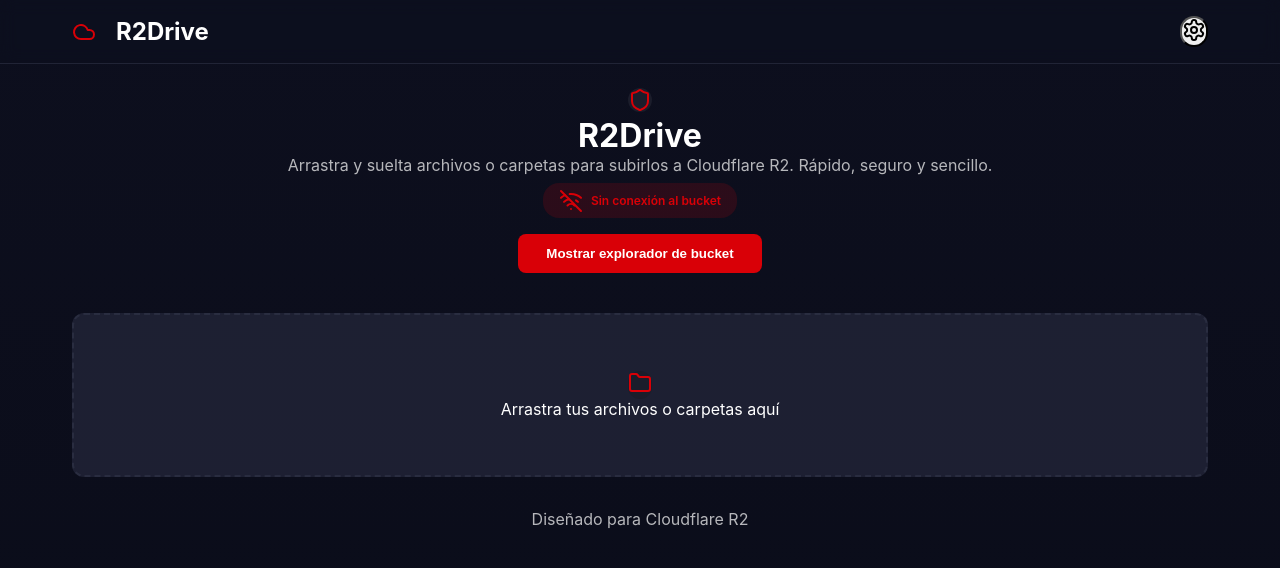
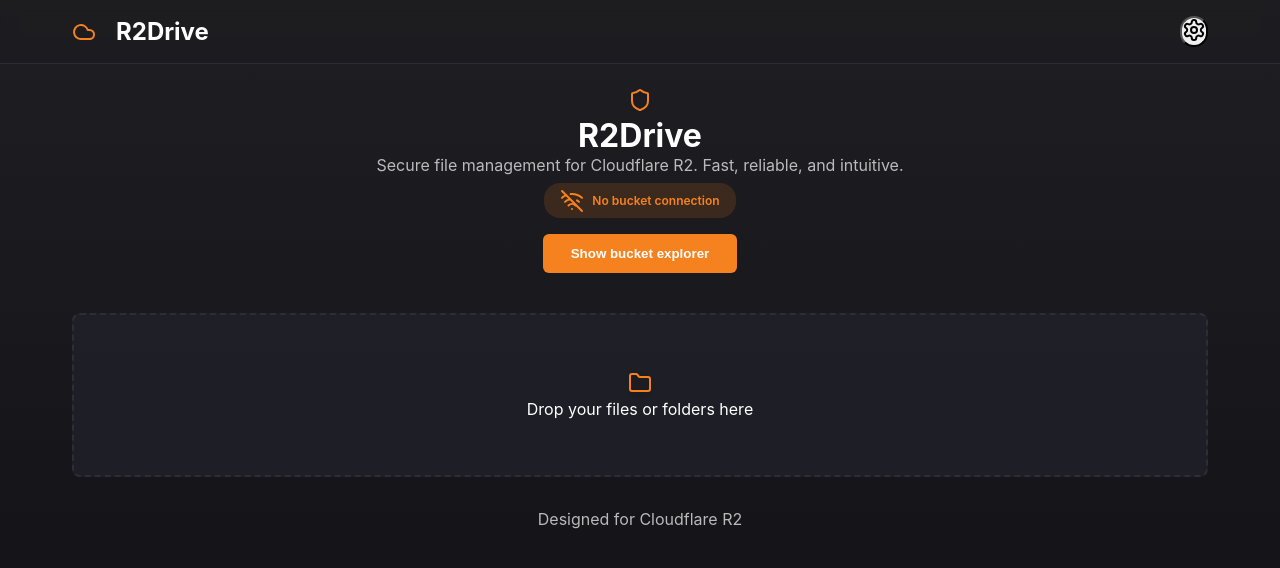
Before and after one commit to falgom4/R2Drive, a Next.js app: page / in a window 1280 px wide. Shown: the top 568 px of the page. Built offline with nearby package versions, Linux system fonts and the light colour scheme; no server answers.

Commit message:
Updated UI with Cloudflare colors and a more professional design

```diff
--- a/app/globals.css
+++ b/app/globals.css
@@ -4,21 +4,22 @@
 
 :root {
   --foreground-rgb: 255, 255, 255;
-  --background-start-rgb: 13, 15, 30;
-  --background-end-rgb: 10, 12, 25;
+  --background-start-rgb: 30, 30, 35;
+  --background-end-rgb: 15, 15, 20;
 
-  /* Paleta de colores de MEGA */
-  --mega-primary: #d90007;
-  --mega-primary-hover: #c00007;
-  --mega-secondary: #1b1d2b;
-  --mega-bg-dark: #0d0f1e;
-  --mega-bg-darker: #0a0c19;
-  --mega-surface: rgba(37, 40, 61, 0.7);
-  --mega-surface-hover: rgba(47, 50, 71, 0.85);
-  --mega-border: rgba(55, 58, 79, 0.5);
-  --mega-text-primary: rgba(255, 255, 255, 0.9);
-  --mega-text-secondary: rgba(255, 255, 255, 0.7);
-  --mega-text-disabled: rgba(255, 255, 255, 0.4);
+  /* Paleta de colores de Cloudflare */
+  --cf-orange: #f6821f;
+  --cf-orange-dark: #e67e22;
+  --cf-blue: #2c7cb0;
+  --cf-blue-dark: #0051c3;
+  --cf-bg-dark: #1d1d21;
+  --cf-bg-darker: #13131a;
+  --cf-surface: rgba(35, 35, 45, 0.7);
+  --cf-surface-hover: rgba(45, 45, 55, 0.85);
+  --cf-border: rgba(60, 60, 75, 0.5);
+  --cf-text-primary: rgba(255, 255, 255, 0.9);
+  --cf-text-secondary: rgba(255, 255, 255, 0.7);
+  --cf-text-disabled: rgba(255, 255, 255, 0.4);
 }
 
 * {
@@ -49,38 +50,38 @@
   text-decoration: none;
 }
 
-/* Componentes estilizados tipo MEGA */
-.mega-container {
+/* Componentes estilizados tipo Cloudflare */
+.cf-container {
   max-width: 1200px;
   margin: 0 auto;
   padding: 0 2rem;
 }
 
-.mega-card {
-  background-color: var(--mega-secondary);
-  border-radius: 0.75rem;
-  border: 1px solid var(--mega-border);
-  box-shadow: 0 10px 30px rgba(0, 0, 0, 0.25);
+.cf-card {
+  background-color: var(--cf-bg-dark);
+  border-radius: 0.5rem;
+  border: 1px solid var(--cf-border);
+  box-shadow: 0 6px 16px rgba(0, 0, 0, 0.2);
   overflow: hidden;
   margin: 1.5rem 0;
 }
 
-.mega-glass-card {
-  background-color: var(--mega-surface);
+.cf-glass-card {
+  background-color: var(--cf-surface);
   backdrop-filter: blur(12px);
-  border-radius: 0.75rem;
-  border: 1px solid var(--mega-border);
-  box-shadow: 0 10px 30px rgba(0, 0, 0, 0.25);
+  border-radius: 0.5rem;
+  border: 1px solid var(--cf-border);
+  box-shadow: 0 6px 16px rgba(0, 0, 0, 0.2);
   overflow: hidden;
   margin: 1.5rem 0;
 }
 
-.mega-button {
-  background-color: var(--mega-primary);
+.cf-button-primary {
+  background-color: var(--cf-orange);
   color: white;
   font-weight: 600;
   padding: 0.75rem 1.75rem;
-  border-radius: 0.5rem;
+  border-radius: 0.375rem;
   display: inline-flex;
   align-items: center;
   justify-content: center;
@@ -91,51 +92,71 @@
   gap: 0.5rem;
 }
 
-.mega-button:hover {
-  background-color: var(--mega-primary-hover);
+.cf-button-primary:hover {
+  background-color: var(--cf-orange-dark);
 }
 
-.mega-button-secondary {
-  background-color: var(--mega-surface);
-  color: var(--mega-text-primary);
+.cf-button-secondary {
+  background-color: var(--cf-surface);
+  color: var(--cf-text-primary);
   font-weight: 500;
   padding: 0.75rem 1.75rem;
-  border-radius: 0.5rem;
+  border-radius: 0.375rem;
   display: inline-flex;
   align-items: center;
   justify-content: center;
   cursor: pointer;
   transition: background-color 0.2s ease;
-  border: 1px solid var(--mega-border);
+  border: 1px solid var(--cf-border);
   margin: 0.5rem;
   gap: 0.5rem;
 }
 
-.mega-button-secondary:hover {
-  background-color: var(--mega-surface-hover);
+.cf-button-secondary:hover {
+  background-color: var(--cf-surface-hover);
 }
 
-.mega-input {
-  background-color: var(--mega-surface);
-  border: 1px solid var(--mega-border);
-  border-radius: 0.5rem;
+.cf-button-blue {
+  background-color: var(--cf-blue);
+  color: white;
+  font-weight: 600;
+  padding: 0.75rem 1.75rem;
+  border-radius: 0.375rem;
+  display: inline-flex;
+  align-items: center;
+  justify-content: center;
+  cursor: pointer;
+  transition: background-color 0.2s ease;
+  border: none;
+  margin: 0.5rem;
+  gap: 0.5rem;
+}
+
+.cf-button-blue:hover {
+  background-color: var(--cf-blue-dark);
+}
+
+.cf-input {
+  background-color: var(--cf-surface);
+  border: 1px solid var(--cf-border);
+  border-radius: 0.375rem;
   padding: 0.75rem 1rem;
-  color: var(--mega-text-primary);
+  color: var(--cf-text-primary);
   width: 100%;
   transition: border-color 0.2s ease;
   margin: 0.75rem 0;
 }
 
-.mega-input:focus {
+.cf-input:focus {
   outline: none;
-  border-color: var(--mega-primary);
+  border-color: var(--cf-orange);
 }
 
 /* Componentes específicos */
 .drop-zone {
-  background-color: var(--mega-surface);
-  border: 2px dashed var(--mega-border);
-  border-radius: 0.75rem;
+  background-color: var(--cf-surface);
+  border: 2px dashed var(--cf-border);
+  border-radius: 0.5rem;
   padding: 3.5rem 2.5rem;
   text-align: center;
   cursor: pointer;
@@ -144,14 +165,14 @@
 }
 
 .drop-zone:hover {
-  border-color: var(--mega-primary);
-  background-color: var(--mega-surface-hover);
+  border-color: var(--cf-orange);
+  background-color: var(--cf-surface-hover);
 }
 
 .progress-bar {
-  height: 10px;
-  background-color: var(--mega-surface);
-  border-radius: 5px;
+  height: 8px;
+  background-color: var(--cf-surface);
+  border-radius: 4px;
   overflow: hidden;
   width: 100%;
   margin: 1.25rem 0;
@@ -159,29 +180,29 @@
 
 .progress-indicator {
   height: 100%;
-  background-color: var(--mega-primary);
-  border-radius: 5px;
+  background-color: var(--cf-blue);
+  border-radius: 4px;
   transition: width 0.3s ease;
 }
 
-/* Header estilo MEGA */
-.mega-header {
+/* Header estilo Cloudflare */
+.cf-header {
   position: sticky;
   top: 0;
-  background-color: rgba(13, 15, 30, 0.8);
+  background-color: rgba(29, 29, 33, 0.9);
   backdrop-filter: blur(8px);
-  border-bottom: 1px solid var(--mega-border);
+  border-bottom: 1px solid var(--cf-border);
   z-index: 10;
   padding: 1rem 0;
   margin-bottom: 1.5rem;
 }
 
-/* Footer estilo MEGA */
-.mega-footer {
-  background-color: var(--mega-secondary);
+/* Footer estilo Cloudflare */
+.cf-footer {
+  background-color: var(--cf-bg-dark);
   padding: 2.5rem 0;
   text-align: center;
-  color: var(--mega-text-secondary);
+  color: var(--cf-text-secondary);
   font-size: 0.875rem;
   margin-top: 2.5rem;
 }
@@ -204,18 +225,18 @@
 }
 
 /* Iconos y badges */
-.mega-icon-container {
+.cf-icon-container {
   width: 48px;
   height: 48px;
   border-radius: 50%;
   display: flex;
   align-items: center;
   justify-content: center;
-  background-color: var(--mega-secondary);
+  background-color: var(--cf-bg-dark);
   margin: 0 1.25rem 0 0;
 }
 
-.mega-badge {
+.cf-badge {
   display: inline-flex;
   align-items: center;
   padding: 0.35rem 1rem;
@@ -226,40 +247,40 @@
   gap: 0.5rem;
 }
 
-.mega-badge-success {
+.cf-badge-success {
   background-color: rgba(0, 183, 74, 0.15);
   color: #00b74a;
 }
 
-.mega-badge-error {
-  background-color: rgba(217, 0, 7, 0.15);
-  color: var(--mega-primary);
+.cf-badge-error {
+  background-color: rgba(246, 130, 31, 0.15);
+  color: var(--cf-orange);
 }
 
-.mega-badge-warning {
+.cf-badge-warning {
   background-color: rgba(255, 187, 0, 0.15);
   color: #ffbb00;
 }
 
 /* El estilo para la barra de navegación */
-.mega-navigation {
+.cf-navigation {
   display: flex;
   align-items: center;
   padding: 0.75rem 1rem;
   gap: 1rem;
 }
 
-.mega-navigation-path {
+.cf-navigation-path {
   display: flex;
   align-items: center;
   font-size: 0.875rem;
-  color: var(--mega-text-secondary);
+  color: var(--cf-text-secondary);
   gap: 0.5rem;
   flex-wrap: wrap;
 }
 
-.mega-navigation-path button {
-  color: var(--mega-text-primary);
+.cf-navigation-path button {
+  color: var(--cf-text-primary);
   background: none;
   border: none;
   padding: 0.35rem 0.75rem;
@@ -269,11 +290,11 @@
   margin: 0.25rem 0;
 }
 
-.mega-navigation-path button:hover {
-  background-color: var(--mega-surface-hover);
+.cf-navigation-path button:hover {
+  background-color: var(--cf-surface-hover);
 }
 
-.mega-logo {
+.cf-logo {
   font-size: 1.5rem;
   font-weight: 700;
   color: white;
@@ -282,83 +303,84 @@
   gap: 0.75rem;
 }
 
-.mega-logo-icon {
-  color: var(--mega-primary);
+.cf-logo-icon {
+  color: var(--cf-orange);
   margin-right: 0.5rem;
 }
 
 /* Estilos de tabla para archivos */
-.mega-table {
+.cf-table {
   width: 100%;
   border-collapse: separate;
   border-spacing: 0 4px;
 }
 
-.mega-table-header {
-  background-color: var(--mega-secondary);
-  color: var(--mega-text-secondary);
+.cf-table-header {
+  background-color: var(--cf-bg-dark);
+  color: var(--cf-text-secondary);
   font-size: 0.75rem;
   text-transform: uppercase;
+  letter-spacing: 0.05em;
 }
 
-.mega-table-header th {
+.cf-table-header th {
   padding: 1rem 1.25rem;
   text-align: left;
   font-weight: 600;
 }
 
-.mega-table-body tr {
-  border-bottom: 1px solid var(--mega-border);
+.cf-table-body tr {
+  border-bottom: 1px solid var(--cf-border);
   transition: background-color 0.2s ease;
   margin-bottom: 4px;
 }
 
-.mega-table-body tr:hover {
-  background-color: var(--mega-surface-hover);
+.cf-table-body tr:hover {
+  background-color: var(--cf-surface-hover);
 }
 
-.mega-table-body td {
+.cf-table-body td {
   padding: 1rem 1.25rem;
-  color: var(--mega-text-primary);
+  color: var(--cf-text-primary);
 }
 
-.mega-table-file-name {
+.cf-table-file-name {
   display: flex;
   align-items: center;
   gap: 0.75rem;
 }
 
-.mega-file-icon {
+.cf-file-icon {
   margin-right: 0.75rem;
 }
 
-/* MEGA colecciones */
-.mega-grid {
+/* Cloudflare colecciones */
+.cf-grid {
   display: grid;
   grid-template-columns: repeat(auto-fill, minmax(180px, 1fr));
   gap: 2rem;
   padding: 1rem;
 }
 
-.mega-grid-item {
-  background-color: var(--mega-surface);
-  border-radius: 0.5rem;
+.cf-grid-item {
+  background-color: var(--cf-surface);
+  border-radius: 0.375rem;
   overflow: hidden;
   transition: transform 0.2s ease, background-color 0.2s ease;
   cursor: pointer;
   padding: 0.5rem;
 }
 
-.mega-grid-item:hover {
+.cf-grid-item:hover {
   transform: translateY(-4px);
-  background-color: var(--mega-surface-hover);
+  background-color: var(--cf-surface-hover);
 }
 
-.mega-grid-item-content {
+.cf-grid-item-content {
   padding: 1.25rem;
 }
 
-.mega-grid-item-title {
+.cf-grid-item-title {
   font-weight: 500;
   margin-top: 0.75rem;
   white-space: nowrap;
@@ -366,14 +388,14 @@
   text-overflow: ellipsis;
 }
 
-.mega-alert {
+.cf-alert {
   padding: 1.25rem;
-  border-radius: 0.5rem;
+  border-radius: 0.375rem;
   margin: 1.5rem 0;
 }
 
-.mega-alert-error {
-  background-color: rgba(217, 0, 7, 0.1);
-  border: 1px solid rgba(217, 0, 7, 0.3);
-  color: #ff4a4a;
+.cf-alert-error {
+  background-color: rgba(246, 130, 31, 0.1);
+  border: 1px solid rgba(246, 130, 31, 0.3);
+  color: #f6821f;
 }
--- a/app/page.tsx
+++ b/app/page.tsx
@@ -134,51 +134,51 @@
 
   return (
     <div className="min-h-screen">
-      {/* Header estilo MEGA */}
-      <header className="mega-header">
-        <div className="mega-container flex justify-between items-center">
-          <div className="mega-logo">
-            <Cloud className="mega-logo-icon w-6 h-6" />
+      {/* Header estilo Cloudflare */}
+      <header className="cf-header">
+        <div className="cf-container flex justify-between items-center">
+          <div className="cf-logo">
+            <Cloud className="cf-logo-icon w-6 h-6" />
             <span>R2Drive</span>
           </div>
           <div className="flex gap-6">
-            <button className="p-3 rounded-full hover:bg-[var(--mega-surface-hover)]">
+            <button className="p-3 rounded-full hover:bg-[var(--cf-surface-hover)]">
               <Settings className="w-5 h-5" />
             </button>
           </div>
         </div>
       </header>
 
-      <div className="mega-container py-14">
+      <div className="cf-container py-14">
         <div className="mb-20">
           <div className="text-center mb-10">
-            <div className="w-28 h-28 rounded-full bg-[var(--mega-secondary)] inline-flex items-center justify-center mb-6">
-              <Shield className="w-14 h-14 text-[var(--mega-primary)]" />
+            <div className="w-24 h-24 rounded-full bg-[var(--cf-bg-dark)] inline-flex items-center justify-center mb-6">
+              <Shield className="w-12 h-12 text-[var(--cf-orange)]" />
             </div>
             <h1 className="text-4xl font-bold mb-4">
               R2Drive
             </h1>
-            <p className="text-[var(--mega-text-secondary)] max-w-lg mx-auto px-4">
-              Arrastra y suelta archivos o carpetas para subirlos a Cloudflare R2. Rápido, seguro y sencillo.
+            <p className="text-[var(--cf-text-secondary)] max-w-lg mx-auto px-4">
+              Secure file management for Cloudflare R2. Fast, reliable, and intuitive.
             </p>
           </div>
 
           <div className="flex items-center justify-center gap-4 mb-10">
             {isBucketConnected === true && (
-              <div className="mega-badge mega-badge-success flex items-center gap-3">
+              <div className="cf-badge cf-badge-success flex items-center gap-3">
                 <Wifi className="w-4 h-4" />
-                <span>Conectado al bucket</span>
+                <span>Connected to bucket</span>
               </div>
             )}
             {isBucketConnected === false && (
-              <div className="mega-badge mega-badge-error flex items-center gap-3">
+              <div className="cf-badge cf-badge-error flex items-center gap-3">
                 <WifiOff className="w-4 h-4" />
-                <span>Sin conexión al bucket</span>
+                <span>No bucket connection</span>
               </div>
             )}
             {isBucketConnected === null && (
-              <div className="mega-badge mega-badge-warning flex items-center gap-3 animate-pulse">
-                <span>Verificando conexión...</span>
+              <div className="cf-badge cf-badge-warning flex items-center gap-3 animate-pulse">
+                <span>Verifying connection...</span>
               </div>
             )}
           </div>
@@ -186,10 +186,10 @@
           {/* Toggle para mostrar/ocultar el explorador de bucket */}
           <div className="text-center mt-6">
             <button
-              className={showExplorer ? "mega-button-secondary" : "mega-button"}
+              className={showExplorer ? "cf-button-secondary" : "cf-button-primary"}
               onClick={() => setShowExplorer(!showExplorer)}
             >
-              {showExplorer ? 'Ocultar explorador' : 'Mostrar explorador de bucket'}
+              {showExplorer ? 'Hide explorer' : 'Show bucket explorer'}
             </button>
           </div>
         </div>
@@ -201,9 +201,9 @@
             <div className="space-y-4">
               <BucketExplorer onSelectFolder={handleSelectFolder} />
               {currentUploadPath && (
-                <div className="mega-card bg-[var(--mega-secondary)] p-4 text-center text-sm flex items-center gap-3 justify-center">
-                  <Folder className="w-5 h-5 text-[var(--mega-primary)]" />
-                  <span>Destino de subida: <strong className="text-[var(--mega-text-primary)]">{currentUploadPath || 'Raíz'}</strong></span>
+                <div className="cf-card bg-[var(--cf-bg-dark)] p-4 text-center text-sm flex items-center gap-3 justify-center">
+                  <Folder className="w-5 h-5 text-[var(--cf-orange)]" />
+                  <span>Upload destination: <strong className="text-[var(--cf-text-primary)]">{currentUploadPath || 'Root'}</strong></span>
                 </div>
               )}
             </div>
@@ -211,7 +211,7 @@
 
           {/* Zona de arrastrar y soltar */}
           <div
-            className={`drop-zone p-12 ${isDragging ? 'border-[var(--mega-primary)]' : ''} ${
+            className={`drop-zone p-12 ${isDragging ? 'border-[var(--cf-orange)]' : ''} ${
               uploading ? 'opacity-80' : ''
             }`}
             onDragOver={handleDragOver}
@@ -221,16 +221,16 @@
             <div className="flex flex-col items-center gap-8">
               {!uploading && !success && (
                 <>
-                  <div className="p-6 rounded-full bg-[var(--mega-secondary)]">
-                    <Folder className="w-20 h-20 text-[var(--mega-primary)]" />
+                  <div className="p-6 rounded-full bg-[var(--cf-bg-dark)]">
+                    <Folder className="w-20 h-20 text-[var(--cf-orange)]" />
                   </div>
                   <div className="text-center">
                     <p className="text-2xl font-medium mb-4">
-                      Arrastra tus archivos o carpetas aquí
+                      Drop your files or folders here
                     </p>
                     {currentUploadPath && (
-                      <p className="text-sm text-[var(--mega-text-secondary)]">
-                        Se subirán a: <span className="text-[var(--mega-primary)]">{currentUploadPath}</span>
+                      <p className="text-sm text-[var(--cf-text-secondary)]">
+                        Will be uploaded to: <span className="text-[var(--cf-orange)]">{currentUploadPath}</span>
                       </p>
                     )}
                   </div>
@@ -239,8 +239,8 @@
               {uploading && (
                 <div className="w-full space-y-8 max-w-md mx-auto">
                   <div className="flex justify-center">
-                    <div className="p-6 rounded-full bg-[var(--mega-secondary)]">
-                      <Upload className="w-16 h-16 text-[var(--mega-primary)] animate-bounce" />
+                    <div className="p-6 rounded-full bg-[var(--cf-bg-dark)]">
+                      <Upload className="w-16 h-16 text-[var(--cf-blue)] animate-bounce" />
                     </div>
                   </div>
 
@@ -252,15 +252,15 @@
                   </div>
 
                   {uploadStatus && (
-                    <div className="bg-[var(--mega-surface)] rounded-lg p-6 text-sm">
+                    <div className="bg-[var(--cf-surface)] rounded-lg p-6 text-sm">
                       <p className="text-center mb-4 text-lg font-medium">
-                        Subiendo... {progress}%
+                        Uploading... {progress}%
                       </p>
-                      <p className="text-[var(--mega-text-secondary)] text-center mb-4">
-                        {uploadStatus.uploadedFiles} de {uploadStatus.totalFiles} archivos
+                      <p className="text-[var(--cf-text-secondary)] text-center mb-4">
+                        {uploadStatus.uploadedFiles} of {uploadStatus.totalFiles} files
                       </p>
                       {uploadStatus.currentFile && (
-                        <div className="flex items-center gap-3 text-[var(--mega-text-secondary)] justify-center border-t border-[var(--mega-border)] pt-4">
+                        <div className="flex items-center gap-3 text-[var(--cf-text-secondary)] justify-center border-t border-[var(--cf-border)] pt-4">
                           <FileText className="w-5 h-5 flex-shrink-0" />
                           <p className="truncate max-w-xs">{uploadStatus.currentFile}</p>
                         </div>
@@ -277,26 +277,26 @@
 
                   <div className="text-center">
                     <h3 className="text-2xl font-medium text-[#00b74a] mb-3">
-                      ¡Subida completada!
+                      Upload completed!
                     </h3>
-                    <p className="text-[var(--mega-text-secondary)]">
-                      Se subieron {uploadedFiles.length} archivos al bucket
+                    <p className="text-[var(--cf-text-secondary)]">
+                      {uploadedFiles.length} files uploaded to bucket
                     </p>
                   </div>
 
                   {uploadedFiles.length > 0 && (
                     <button
-                      className="mega-button-secondary mt-4"
+                      className="cf-button-secondary mt-4"
                       onClick={() => {
                         const filesToShow = uploadedFiles.slice(0, 5);
                         const additionalFilesCount = uploadedFiles.length - 5;
 
-                        alert(`Archivos subidos:\n${filesToShow.join('\n')}${
-                          additionalFilesCount > 0 ? `\n...y ${additionalFilesCount} más` : ''
+                        alert(`Uploaded files:\n${filesToShow.join('\n')}${
+                          additionalFilesCount > 0 ? `\n...and ${additionalFilesCount} more` : ''
                         }`);
                       }}
                     >
-                      Ver archivos subidos
+                      View uploaded files
                     </button>
                   )}
                 </div>
@@ -306,8 +306,8 @@
         </div>
 
         {/* Pie de página */}
-        <div className="text-center text-[var(--mega-text-secondary)] text-sm mt-20">
-          <p>Diseñado para Cloudflare R2</p>
+        <div className="text-center text-[var(--cf-text-secondary)] text-sm mt-20">
+          <p>Designed for Cloudflare R2</p>
         </div>
       </div>
 
@@ -317,29 +317,29 @@
           <Dialog.Portal>
             <Dialog.Overlay className="fixed inset-0 bg-black/50 backdrop-blur-sm" />
             <Dialog.Content
-              className="fixed p-0 rounded-xl shadow-2xl w-full max-w-md mega-card"
+              className="fixed p-0 rounded-xl shadow-2xl w-full max-w-md cf-card"
               style={{
                 left: '50%',
                 top: '50%',
                 transform: 'translate(-50%, -50%)'
               }}
             >
-              <div className="px-6 py-5 border-b border-[var(--mega-border)] bg-[rgba(217,0,7,0.1)]">
-                <Dialog.Title className="text-lg font-semibold text-[var(--mega-primary)] flex items-center gap-3">
+              <div className="px-6 py-5 border-b border-[var(--cf-border)] bg-[rgba(246,130,31,0.1)]">
+                <Dialog.Title className="text-lg font-semibold text-[var(--cf-orange)] flex items-center gap-3">
                   <AlertCircle className="w-5 h-5" />
                   Error
                 </Dialog.Title>
               </div>
               <div className="p-8">
-                <Dialog.Description className="text-[var(--mega-text-primary)] mb-8">
+                <Dialog.Description className="text-[var(--cf-text-primary)] mb-8">
                   {error}
                 </Dialog.Description>
                 <div className="flex justify-end">
                   <button
-                    className="mega-button"
+                    className="cf-button-primary"
                     onClick={() => setError(null)}
                   >
-                    Cerrar
+                    Close
                   </button>
                 </div>
               </div>
```
Also changed, not shown: app/components/BucketExplorer.tsx (+101 -99 lines).
